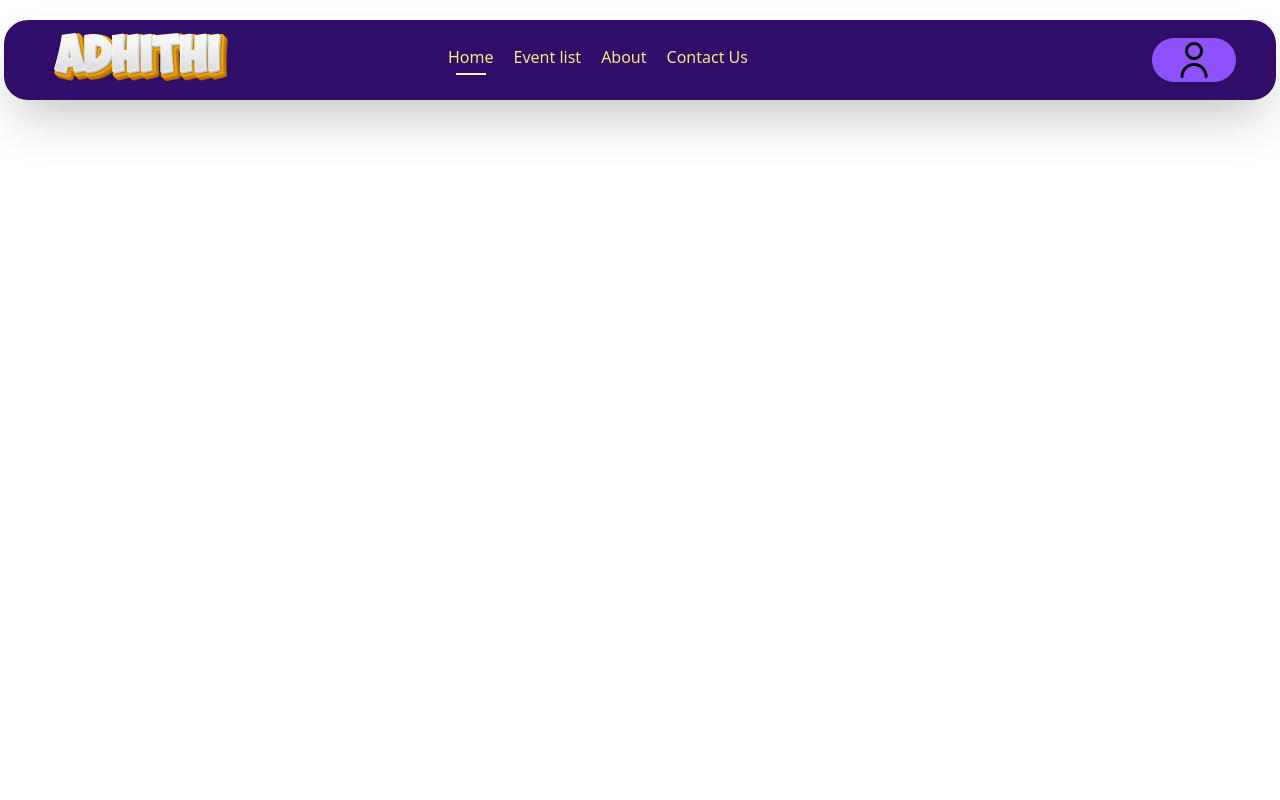
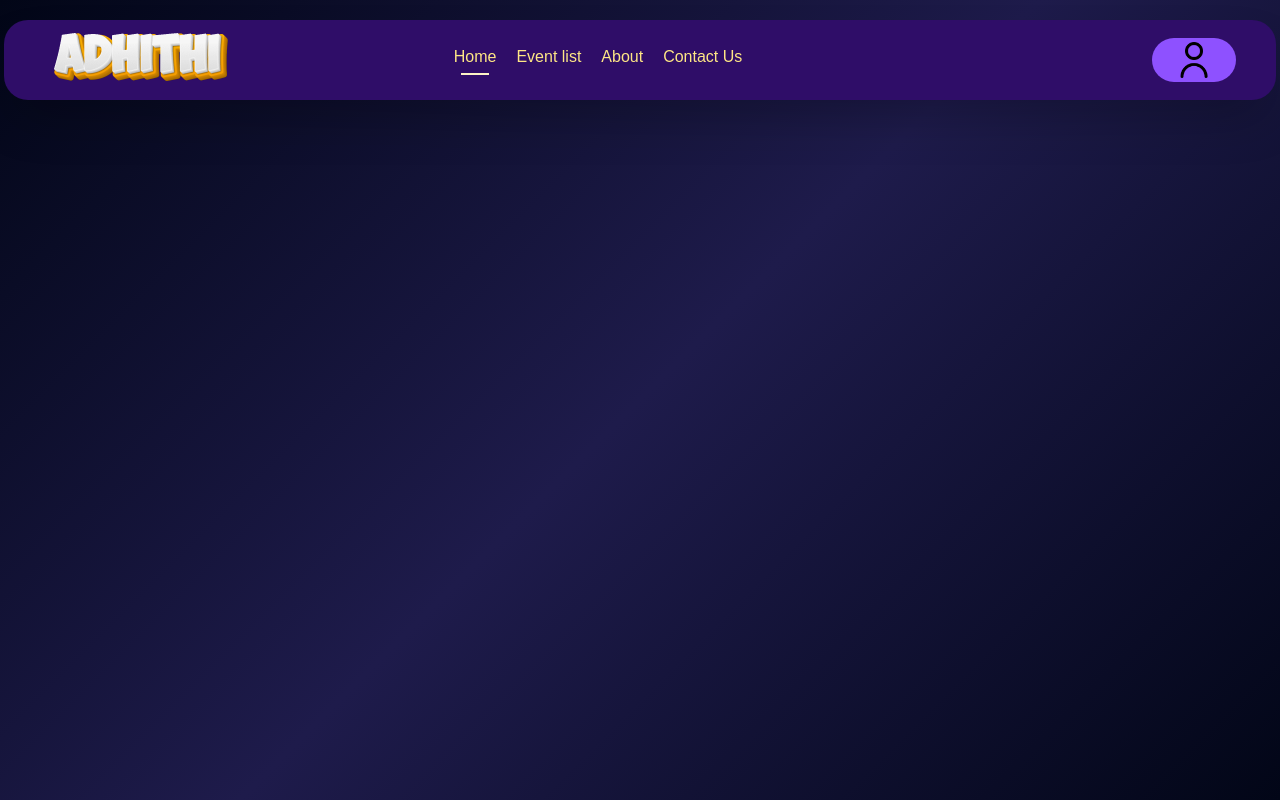
Before and after one commit to MidhunSreekkuttan/Event-Management, a React (Vite) app in the folder frontend/: page / in a window 1280 px wide. Built offline with nearby package versions, Linux system fonts and the light colour scheme.

Commit message:
Add New theme

```diff
--- a/frontend/src/index.css
+++ b/frontend/src/index.css
@@ -1,5 +1,55 @@
 @import "tailwindcss";
 
-a.active hr{
-    display: block;
+* {
+  font-family: "Outfit", sans-serif;
 }
+
+a.active hr {
+  display: block;
+}
+
+@layer base {
+
+    body {
+        @apply bg-gray-950 text-white antialiased;
+    }
+
+
+  :root {
+    --bg-start: #020617;   /* near black */
+    --bg-mid: #1e1b4b;     /* indigo */
+    --bg-end: #020617;
+
+    --glow-purple: 139 92 246; /* rgb for purple-500 */
+  }
+
+  body {
+    min-height: 100vh;
+    background: linear-gradient(
+      135deg,
+      var(--bg-start),
+      var(--bg-mid),
+      var(--bg-end)
+    );
+    color: white;
+    position: relative;
+    overflow-x: hidden;
+  }
+
+  /* Purple glow */
+  body::before {
+    content: "";
+    position: absolute;
+    inset: 0;
+    z-index: -1;
+
+    background:
+      radial-gradient(
+        600px 600px at 15% 10%,
+        rgba(var(--glow-purple), 0.35),
+        transparent 60%
+      );
+
+    filter: blur(120px);
+  }
+}
```
